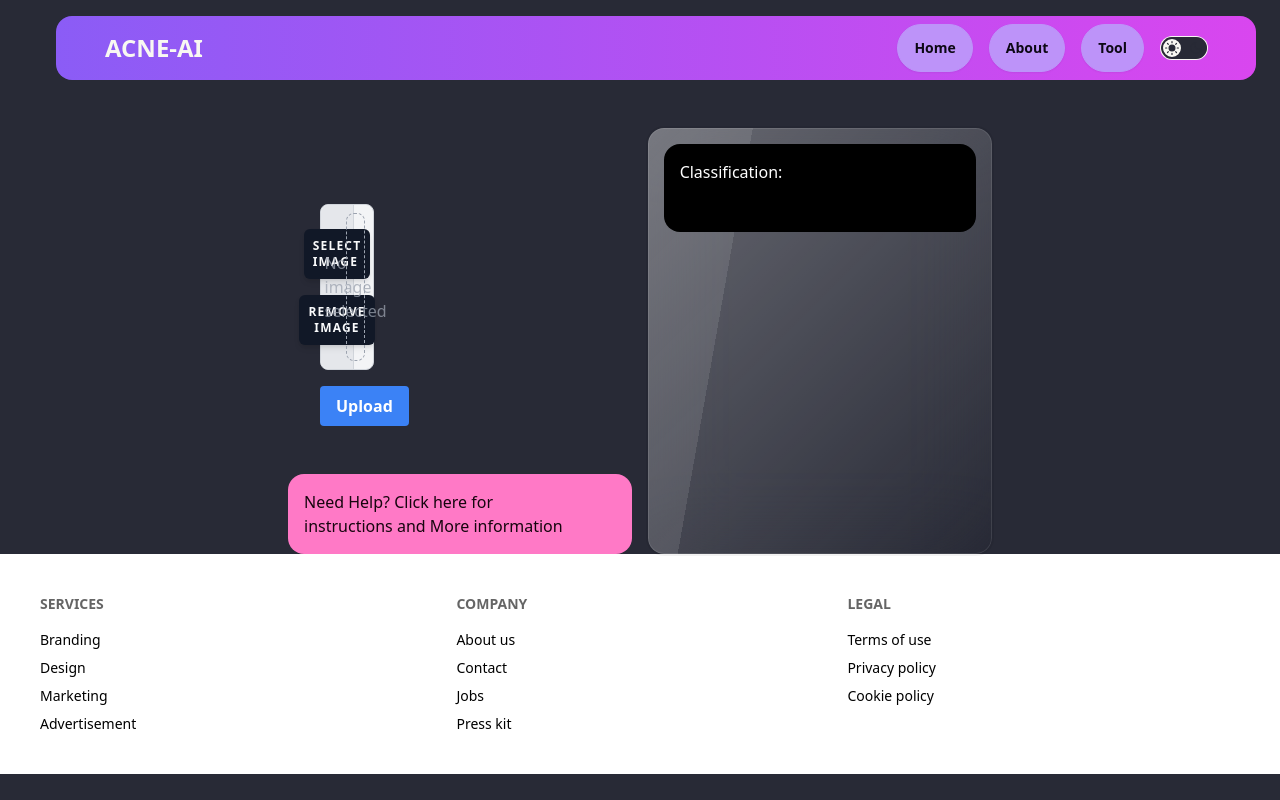
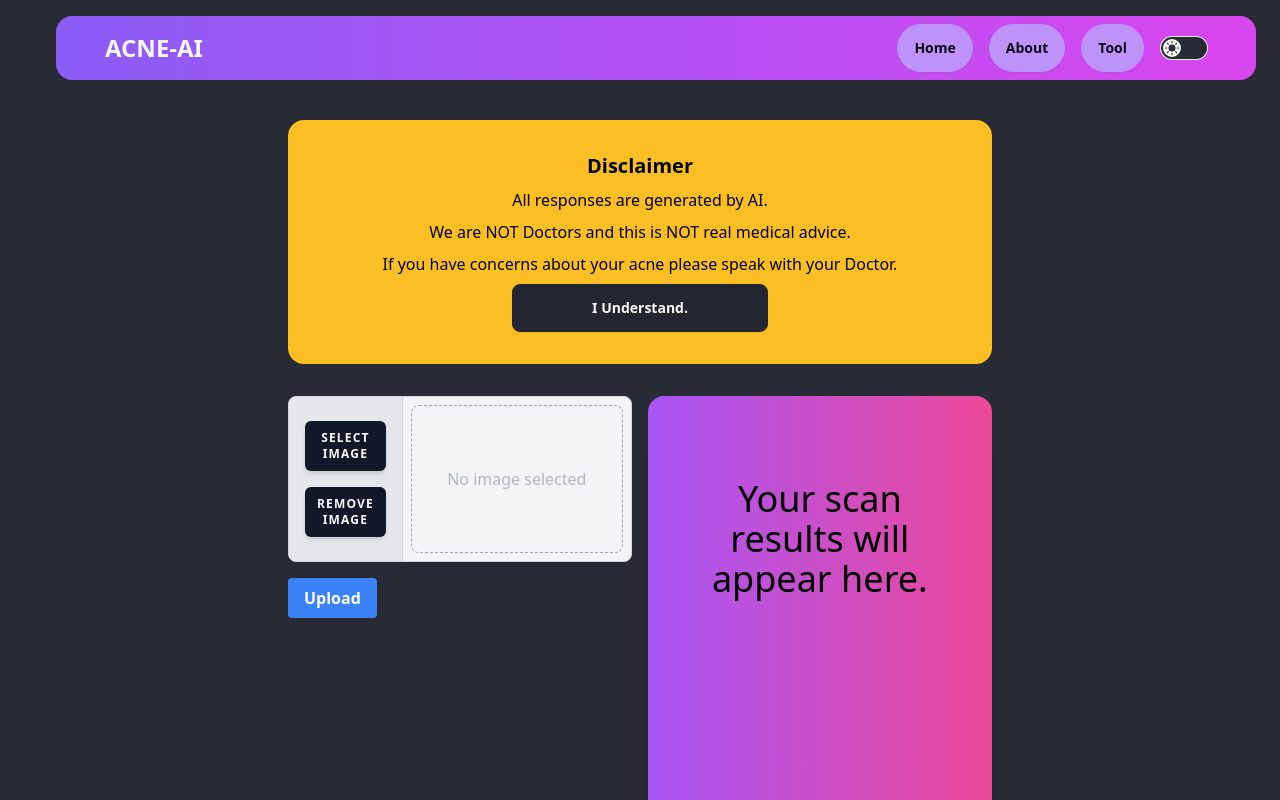
Before and after one commit to acne-ai/JSX-Frontend, a React app: page /tool in a window 1280 px wide. Shown: the top 800 px of the page. Built offline with nearby package versions, Linux system fonts and the light colour scheme.

Commit message:
toolpage fixes

```diff
--- a/Client/Components/AboutPage.jsx
+++ b/Client/Components/AboutPage.jsx
@@ -9,10 +9,9 @@ const AboutPage =()=>{
       <div class="lg:pl-[18rem]">
       <div className="flex flex-col justify-center max-w-3xl mx-auto pt-10 xl:max-w-none xl:ml-0 xl:mr-[14rem] xl:pr-16">
 
-        <h1 className="">Meet the Team behind the scenes!</h1>
+        <h1 className="text-center text-bold text-5xl">Meet the Team behind the scenes!</h1>
 
-        <div className="flex-col w-screen h-1/2 bg-blue py-10">
-          <h1 className="text-4xl font-black text-center">Our Team</h1>
+        <div className="flex flex-col w-screen h-1/2 bg-blue py-10">
           <div className="flex justify-center w-full mt-12 gap-24">
 
           <div className="divider">Default</div>
--- a/Client/Components/Tool.jsx
+++ b/Client/Components/Tool.jsx
@@ -2,11 +2,14 @@ import React, { useState } from "react";
 import axios from "axios";
 
 const Tool = () => {
+
+  const [showDisclaimer, setShowDisclaimer] = useState(true);
+
   const [imagePreviewUrl, setImagePreviewUrl] = useState("");
   const [selectedFile, setSelectedFile] = useState(null);
   const [selectedFileName, setSelectedFileName] = useState("");
   // use state for classification
-  const [classification, setClassification] =useState("");
+  const [classification, setClassification] = useState("");
 
   // states for prompt answers -- init to empty string
   const [q1, setq1] = useState("");
@@ -22,6 +25,10 @@ const Tool = () => {
   const [treatmentsComponent, setTreatmentsComponent] = useState(null);
   const [skincareComponent, setSkincareComponent] = useState(null);
   const [causesComponent, setCausesComponent] = useState(null);
+
+  const handleDisclaimerAccept = () => {
+    setShowDisclaimer(false); // Hide the disclaimer when 'I Understand' is clicked
+  };
 
   // Image preview handler
   const handleImageChange = (event) => {
@@ -40,29 +47,32 @@ const Tool = () => {
     }
   };
 
-
   //  ------------------------ FORM SUBMIT - DATA RETIEVAL FUNC ------------------------
   const handleFormSubmit = async (event) => {
     event.preventDefault();
     setLoadingStatus(true);
 
     if (!selectedFile) {
-      console.error('No file selected');
+      console.error("No file selected");
       setLoadingStatus(false);
       return;
     }
 
     const formData = new FormData();
-    formData.append('image', selectedFile);
+    formData.append("image", selectedFile);
 
     try {
-      const response = await axios.post('https://acneai.pythonanywhere.com/api/upload', formData, {
+      const response = await axios.post(
+        "https://acneai.pythonanywhere.com/api/upload",
+        formData,
+        {
           headers: {
-          'Content-Type': 'multipart/form-data',
+            "Content-Type": "multipart/form-data",
           },
-      });
+        }
+      );
 
-      console.log('Upload successful:', response.data);
+      console.log("Upload successful:", response.data);
 
       setClassification(response.data.classification);
 
@@ -72,21 +82,37 @@ const Tool = () => {
       setq4(response.data.q4.answer);
       setq5(response.data.q5.answer);
 
-
-      setTreatmentsComponent(<div className="card bg-black text-white p-4 flex flex-col space-y-8">{response.data.q2.answer.map(item => <p key={item}>{item}</p>)}</div>);
-      setSkincareComponent(<div className="card bg-black text-white p-4 flex flex-col space-y-8">{response.data.q3.answer.map(item => <p key={item}>{item}</p>)}</div>);
-      setCausesComponent(<div className="card bg-black text-white p-4 flex flex-col space-y-8">{response.data.q4.answer.concat(response.data.q5.answer).map(item => <p key={item}>{item}</p>)}</div>);
+      setTreatmentsComponent(
+        <div className="card bg-black text-white p-4 flex flex-col space-y-8">
+          {response.data.q2.answer.map((item) => (
+            <p key={item}>{item}</p>
+          ))}
+        </div>
+      );
+      setSkincareComponent(
+        <div className="card bg-black text-white p-4 flex flex-col space-y-8">
+          {response.data.q3.answer.map((item) => (
+            <p key={item}>{item}</p>
+          ))}
+        </div>
+      );
+      setCausesComponent(
+        <div className="card bg-black text-white p-4 flex flex-col space-y-8">
+          {response.data.q4.answer
+            .concat(response.data.q5.answer)
+            .map((item) => (
+              <p key={item}>{item}</p>
+            ))}
+        </div>
+      );
 
       setResultImagePath(response.data.result_path);
       setLoadingStatus(false);
-
     } catch (error) {
-      console.error('Error uploading file:', error);
+      console.error("Error uploading file:", error);
     }
   };
   //  ------------------------ FORM SUBMIT handler end ------------------------
-
-
 
   // IMAGE REMOVAL FUNC
   const handleRemoveImage = () => {
@@ -99,25 +125,39 @@ const Tool = () => {
     <>
       {/* TOOL PAGE MAIN BODY DIV */}
       <div class="lg:pl-[18rem]">
-        <div className="flex flex-col justify-center max-w-3xl mx-auto pt-10 xl:max-w-none xl:ml-0 xl:mr-[14rem] xl:pr-16">
+        <div className="flex flex-col justify-center max-w-3xl mx-auto mb-8 pt-4 xl:max-w-none xl:ml-0 xl:mr-[14rem] xl:pr-16">
 
-
-
-
+          {/* ----- Disclaimer DIV ------ */}
+          {showDisclaimer && ( // Conditionally render the disclaimer based on showDisclaimer state
+            <div className="card w-auto mb-8 mt-4 bg-amber-400 text-black">
+              <div className="card-body items-center text-center">
+                <h2 className="card-title">Disclaimer</h2>
+                <p className="text-bold">
+                  All responses are generated by AI.
+                </p>
+                <p className="text-bold">
+                  We are NOT Doctors and this is NOT real medical advice.
+                </p>
+                <p className="text-bold">
+                  If you have concerns about your acne please speak with your Doctor.
+                </p>
+                <button className="btn btn-wide" onClick={handleDisclaimerAccept}>
+                  I Understand.
+                </button>
+              </div>
+            </div>
+          )}
 
           {/* TOOL MAIN BODY DIV START**********************/}
           <div className="flex flex-row w-auto space-x-4">
-
-
-            {/* IMAGE PREVIEW UPLOAD AND PROMPTS INFO DIV */}
+            {/* IMAGE PREVIEW UPLOAD DIV */}
             <div className="flex flex-col w-1/2">
-
               {/* FORM DIV */}
-              <div className="mt-11 p-8 flex-col w-1/2 justify-center items-center bg-base-100">
-                <form onSubmit={handleFormSubmit} className="w-full md:w-1/2">
+              <div className="flex-col w-auto justify-center items-center bg-base-100">
+                <form onSubmit={handleFormSubmit} className="w-auto">
                   <div className="relative grid grid-cols-1 md:grid-cols-3 border border-gray-300 bg-gray-100 rounded-lg">
                     <div className="rounded-l-lg p-4 bg-gray-200 flex flex-col justify-center items-center border-0 border-r border-gray-300 ">
-                      <label className="cursor-pointer hover:opacity-80 inline-flex items-center shadow-md my-2 px-2 py-2 bg-gray-900 text-gray-50 border border-transparent rounded-md font-semibold text-xs uppercase tracking-widest hover:bg-gray-700 active:bg-gray-900 focus:outline-none focus:border-gray-900 focus:ring ring-gray-300 disabled:opacity-25 transition ease-in-out duration-150">
+                      <label className="cursor-pointer hover:opacity-80 inline-flex items-center text-center shadow-md my-2 px-2 py-2 bg-gray-900 text-gray-50 border border-transparent rounded-md font-semibold text-xs uppercase tracking-widest hover:bg-gray-700 active:bg-gray-900 focus:outline-none focus:border-gray-900 focus:ring ring-gray-300 disabled:opacity-25 transition ease-in-out duration-150">
                         Select image
                         <input
                           id="faceImage"
@@ -129,42 +169,48 @@ const Tool = () => {
                       </label>
                       <button
                         type="button"
-                        className='inline-flex items-center shadow-md my-2 px-2 py-2 bg-gray-900 text-gray-50 border border-transparent rounded-md font-semibold text-xs uppercase tracking-widest hover:bg-gray-700 active:bg-gray-900 focus:outline-none focus:border-gray-900 focus:ring ring-gray-300 disabled:opacity-25 transition ease-in-out duration-150'
+                        className="inline-flex items-center shadow-md my-2 px-2 py-2 bg-gray-900 text-gray-50 border border-transparent rounded-md font-semibold text-xs uppercase tracking-widest hover:bg-gray-700 active:bg-gray-900 focus:outline-none focus:border-gray-900 focus:ring ring-gray-300 disabled:opacity-25 transition ease-in-out duration-150"
                         onClick={handleRemoveImage} // Set the click handler to remove the image
                       >
                         Remove image
                       </button>
                     </div>
-                    <div className="relative order-first md:order-last h-28 md:h-auto flex justify-center items-center border border-dashed border-gray-400 col-span-2 m-2 rounded-lg bg-no-repeat bg-center bg-origin-padding bg-cover">
+                    <div className="relative order-first md:order-last w-auto h-28 md:h-auto flex justify-center items-center border border-dashed border-gray-400 col-span-2 m-2 rounded-lg bg-no-repeat bg-center bg-origin-padding bg-cover">
                       {imagePreviewUrl ? (
-                        <img src={imagePreviewUrl} alt="Preview" className="w-auto max-h-full rounded-lg" />
+                        <img
+                          src={imagePreviewUrl}
+                          alt="Preview"
+                          className="w-auto max-h-full rounded-lg"
+                        />
                       ) : (
-                        <span className="text-gray-400 opacity-75">No image selected</span>
+                        <span className="text-gray-400 opacity-75">
+                          No image selected
+                        </span>
                       )}
                     </div>
                   </div>
-
 
                   {/* UPLOAD IMAGEUPLOADEDPATH/LOADING ---------------------- */}
                   <div className="flex flex-row">
                     <div className="flex flex-col">
                       <button
                         type="submit"
-                        className="mt-4 bg-blue-500 hover:bg-blue-700 text-white font-bold py-2 px-4 rounded">
+                        className="mt-4 bg-blue-500 hover:bg-blue-700 text-white font-bold py-2 px-4 rounded"
+                      >
                         Upload
                       </button>
                       {selectedFileName && (
-                      <div className="ml-4 text-gray-500">
+                        <div className="text-gray-500">
                           File: {selectedFileName}
-                      </div>)}
+                        </div>
+                      )}
                     </div>
                     {loadingStatus && (
-                      <div className="flex flex-row ml-4 text-white">
-                        Processing your upload, Please wait.
-                        <span className="loading loading-spinner loading-md">  </span>
+                      <div className="flex flex-row text-white align-middle items-center text-sm ml-2">
+                        Processing your upload. Please wait.
+                        <span className="loading loading-spinner loading-md ml-2"></span>
                       </div>
                     )}
-
                   </div>
                 </form>
               </div>
@@ -173,53 +219,97 @@ const Tool = () => {
               <div className="">
                 {resultImagePath && (
                   <div className="flex flex-col items-center justify-center mt-4">
-              <img src={resultImagePath} alt="Result" className="w-auto max-h-64 rounded-lg" />
-            </div>)}
+                    <img
+                      src={resultImagePath}
+                      alt="Result"
+                      className="w-auto max-h-64 rounded-lg"
+                    />
+                  </div>
+                )}
+              </div>
+
+              {/* Output Image END ------------------------------------*/}
+            </div>
+
+            {/* RESPONSE BOX */}
+            <div className="card bg-gradient-to-r from-purple-500 to-pink-500 w-1/2 p-4 flex flex-col shadow-xl min-h-[520]">
+              {classification ? (
+                <div className="flex flex-col space-y-4">
+                  <div className="card bg-black text-white p-4 flex flex-col space-y-8">
+                    <h3 className="text-xl text-center">
+                      Classification: {classification}
+                    </h3>
+                    <p>{q1}</p>
+                  </div>
+
+                  <div className="collapse bg-black">
+                    <input type="checkbox" className="peer" />
+                    <div className="collapse-title bg-black text-white peer-checked:bg-Fuchsia-900 peer-checked:text-secondary-content">
+                      Treatments
+                    </div>
+                    <div className="collapse-content bg-primary text-white peer-checked:bg-secondary peer-checked:text-secondary-content">
+                      {treatmentsComponent}
+                    </div>
+                  </div>
+
+                  <div className="collapse bg-black">
+                    <input type="checkbox" className="peer" />
+                    <div className="collapse-title bg-black text-white peer-checked:bg-Fuchsia-900 peer-checked:text-secondary-content">
+                      Tips for your Skincare
+                    </div>
+                    <div className="collapse-content bg-primary text-white peer-checked:bg-secondary peer-checked:text-secondary-content">
+                      {skincareComponent}
+                    </div>
+                  </div>
+
+                  <div className="collapse bg-black">
+                    <input type="checkbox" className="peer" />
+                    <div className="collapse-title bg-black text-white peer-checked:bg-Fuchsia-900 peer-checked:text-secondary-content">
+                      Possible Causes
+                    </div>
+                    <div className="collapse-content bg-primary text-white peer-checked:bg-secondary peer-checked:text-secondary-content">
+                      {causesComponent}
+                    </div>
+                  </div>
+                </div>
+              ) : (
+
+                  <div className="flex flex-col relative">
+                    <div className="h-1/3 "></div>
+                    <div className="bg-transparent text-black p-4 h-1/3 ">
+                      <h1 className="text-center align-middle text-4xl text-bold">
+                        Your scan results will appear here.
+                      </h1>
+                    </div>
+                    <div className="h-1/3 "></div>
                   </div>
 
 
-        {/* Output Image END ------------------------------------*/}
-
+              )}
+            </div>
+          </div>
+          {/* UPLOAD AND OUTPUT DIVS DIV END----------------------------------------*/}
           {/* INSTRUCTIONS DIV START**********************/}
-              <div className="flex flex-col">
+          <div className="flex flex-col py-8">
             <div className="collapse bg-base-200">
               <input type="checkbox" className="peer" />
-                  <div className="collapse-title bg-primary text-primary-content peer-checked:bg-secondary peer-checked:text-secondary-content">
-                    Need Help? Click here for instructions and More information
+              <div className="collapse-title bg-primary text-primary-content peer-checked:bg-secondary peer-checked:text-secondary-content text-center">
+                Need Help? Click here for instructions and More information!
               </div>
               <div className="collapse-content bg-primary text-primary-content peer-checked:bg-secondary peer-checked:text-secondary-content">
-                    <p>Step 1: Select image and choose image of a frontal face profile</p>
-                    <p>Step 2: Click on Upload once you are happy with your selected image.</p>
+                <p>
+                  Step 1: Select image and choose image of a frontal face
+                  profile
+                </p>
+                <p>
+                  Step 2: Click on Upload once you are happy with your selected
+                  image.
+                </p>
                 <p>Step 3: Wait for Results!</p>
               </div>
             </div>
           </div>
           {/* INSTRUCTIONS DIV END ------------------------------------*/}
-            </div>
-
-            {/* RESPONSE BOX */}
-            <div className="card glass w-1/2 p-4 flex flex-col">
-
-                {/* classification card */}
-                <div className="card bg-black text-white p-4 flex flex-col space-y-8">
-                  <h3>Classification: {classification}</h3>
-                  <p>{q1}</p>
-                </div>
-
-                {/* Treatment card */}
-                {treatmentsComponent}
-
-                {/* Skincare tips card */}
-                {skincareComponent}
-
-                {/* Possible Causes card */}
-                {causesComponent}
-
-            </div>
-
-          </div>
-          {/* UPLOAD AND OUTPUT DIVS DIV END----------------------------------------*/}
-
         </div>
       </div>
     </>
@@ -302,7 +392,6 @@ sample RESPONSE
 
  */
 
-
 // func for conditional rendering
 
 // <div className="">
--- a/Client/Styles/output.css
+++ b/Client/Styles/output.css
@@ -2165,6 +2165,10 @@ details.collapse summary::-webkit-details-marker {
   }
 }
 
+.btn-wide {
+  width: 16rem;
+}
+
 .tabs-md :where(.tab) {
   height: 2rem;
   font-size: 0.875rem;
@@ -2450,18 +2454,18 @@ details.collapse summary::-webkit-details-marker {
   margin-bottom: 0.5rem;
 }
 
-.ml-4 {
-  margin-left: 1rem;
+.mb-8 {
+  margin-bottom: 2rem;
+}
+
+.ml-2 {
+  margin-left: 0.5rem;
 }
 
 .ml-6 {
   margin-left: 1.5rem;
 }
 
-.mt-11 {
-  margin-top: 2.75rem;
-}
-
 .mt-12 {
   margin-top: 3rem;
 }
@@ -2494,6 +2498,10 @@ details.collapse summary::-webkit-details-marker {
   height: 50%;
 }
 
+.h-1\/3 {
+  height: 33.333333%;
+}
+
 .h-28 {
   height: 7rem;
 }
@@ -2508,6 +2516,10 @@ details.collapse summary::-webkit-details-marker {
 
 .max-h-full {
   max-height: 100%;
+}
+
+.min-h-\[520\] {
+  min-height: 520;
 }
 
 .min-h-full {
@@ -2625,6 +2637,12 @@ details.collapse summary::-webkit-details-marker {
   margin-left: calc(2rem * calc(1 - var(--tw-space-x-reverse)));
 }
 
+.space-y-4 > :not([hidden]) ~ :not([hidden]) {
+  --tw-space-y-reverse: 0;
+  margin-top: calc(1rem * calc(1 - var(--tw-space-y-reverse)));
+  margin-bottom: calc(1rem * var(--tw-space-y-reverse));
+}
+
 .space-y-8 > :not([hidden]) ~ :not([hidden]) {
   --tw-space-y-reverse: 0;
   margin-top: calc(2rem * calc(1 - var(--tw-space-y-reverse)));
@@ -2694,6 +2712,11 @@ details.collapse summary::-webkit-details-marker {
   border-color: transparent;
 }
 
+.bg-amber-400 {
+  --tw-bg-opacity: 1;
+  background-color: rgb(251 191 36 / var(--tw-bg-opacity));
+}
+
 .bg-base-100 {
   --tw-bg-opacity: 1;
   background-color: var(--fallback-b1,oklch(var(--b1)/var(--tw-bg-opacity)));
@@ -2747,6 +2770,10 @@ details.collapse summary::-webkit-details-marker {
 .bg-slate-800 {
   --tw-bg-opacity: 1;
   background-color: rgb(30 41 59 / var(--tw-bg-opacity));
+}
+
+.bg-transparent {
+  background-color: transparent;
 }
 
 .bg-white {
@@ -2773,6 +2800,12 @@ details.collapse summary::-webkit-details-marker {
   --tw-gradient-stops: var(--tw-gradient-from), var(--tw-gradient-to);
 }
 
+.from-purple-500 {
+  --tw-gradient-from: #a855f7 var(--tw-gradient-from-position);
+  --tw-gradient-to: rgb(168 85 247 / 0) var(--tw-gradient-to-position);
+  --tw-gradient-stops: var(--tw-gradient-from), var(--tw-gradient-to);
+}
+
 .from-violet-500 {
   --tw-gradient-from: #8b5cf6 var(--tw-gradient-from-position);
   --tw-gradient-to: rgb(139 92 246 / 0) var(--tw-gradient-to-position);
@@ -2783,6 +2816,10 @@ details.collapse summary::-webkit-details-marker {
   --tw-gradient-to: #d946ef var(--tw-gradient-to-position);
 }
 
+.to-pink-500 {
+  --tw-gradient-to: #ec4899 var(--tw-gradient-to-position);
+}
+
 .to-violet-500 {
   --tw-gradient-to: #8b5cf6 var(--tw-gradient-to-position);
 }
@@ -2889,6 +2926,11 @@ details.collapse summary::-webkit-details-marker {
   padding-bottom: 1.5rem;
 }
 
+.py-8 {
+  padding-top: 2rem;
+  padding-bottom: 2rem;
+}
+
 .pb-8 {
   padding-bottom: 2rem;
 }
@@ -2909,8 +2951,16 @@ details.collapse summary::-webkit-details-marker {
   padding-top: 0.5rem;
 }
 
+.pt-4 {
+  padding-top: 1rem;
+}
+
 .text-center {
   text-align: center;
+}
+
+.align-middle {
+  vertical-align: middle;
 }
 
 .font-mono {
@@ -2947,10 +2997,6 @@ details.collapse summary::-webkit-details-marker {
   line-height: 1rem;
 }
 
-.font-black {
-  font-weight: 900;
-}
-
 .font-bold {
   font-weight: 700;
 }
@@ -3020,6 +3066,12 @@ details.collapse summary::-webkit-details-marker {
 .shadow-md {
   --tw-shadow: 0 4px 6px -1px rgb(0 0 0 / 0.1), 0 2px 4px -2px rgb(0 0 0 / 0.1);
   --tw-shadow-colored: 0 4px 6px -1px var(--tw-shadow-color), 0 2px 4px -2px var(--tw-shadow-color);
+  box-shadow: var(--tw-ring-offset-shadow, 0 0 #0000), var(--tw-ring-shadow, 0 0 #0000), var(--tw-shadow);
+}
+
+.shadow-xl {
+  --tw-shadow: 0 20px 25px -5px rgb(0 0 0 / 0.1), 0 8px 10px -6px rgb(0 0 0 / 0.1);
+  --tw-shadow-colored: 0 20px 25px -5px var(--tw-shadow-color), 0 8px 10px -6px var(--tw-shadow-color);
   box-shadow: var(--tw-ring-offset-shadow, 0 0 #0000), var(--tw-ring-shadow, 0 0 #0000), var(--tw-shadow);
 }
 
@@ -3085,7 +3137,7 @@ details.collapse summary::-webkit-details-marker {
   -webkit-background-clip: text;
   background-clip: text;
   margin: 10px;
-  box-shadow: 0 0 10px 0 rgba(0, 0, 0, 0.1);
+  /* box-shadow: 0 0 10px 0 rgba(0, 0, 0, 0.1); */
 }
 
 .be-container{
@@ -3115,6 +3167,22 @@ details.collapse summary::-webkit-details-marker {
 .extra-padding{
   padding-top: 15vh;
   padding-bottom: 12vh!important;
+}
+
+.homeimg::before{
+  content:'';
+  position: absolute;
+  top: 0;
+  left: 0;
+  width: 100%;
+  height:100%;
+  background-image: url(../assets/image/homeimg.svg);
+  background-size: cover;
+  background-repeat: no-repeat;
+  /* mix-blend-mode: multiply; */
+  opacity: 0.9;
+  border-radius: 10px;
+  scale:0.2;
 }
 
 /* .our-model-container::before{
@@ -3225,10 +3293,6 @@ details.collapse summary::-webkit-details-marker {
     height: auto;
   }
 
-  .md\:w-1\/2 {
-    width: 50%;
-  }
-
   .md\:grid-cols-3 {
     grid-template-columns: repeat(3, minmax(0, 1fr));
   }
```
Also changed, not shown: Client/Components/HomeContainer.jsx (+5 -4 lines), Client/Styles/input.css (+16 -1 lines), Client/assets/image/fluid_gradient_1.svg, Client/assets/image/homeimg.svg (added). Lines whose indentation alone changed are shown as unchanged.
